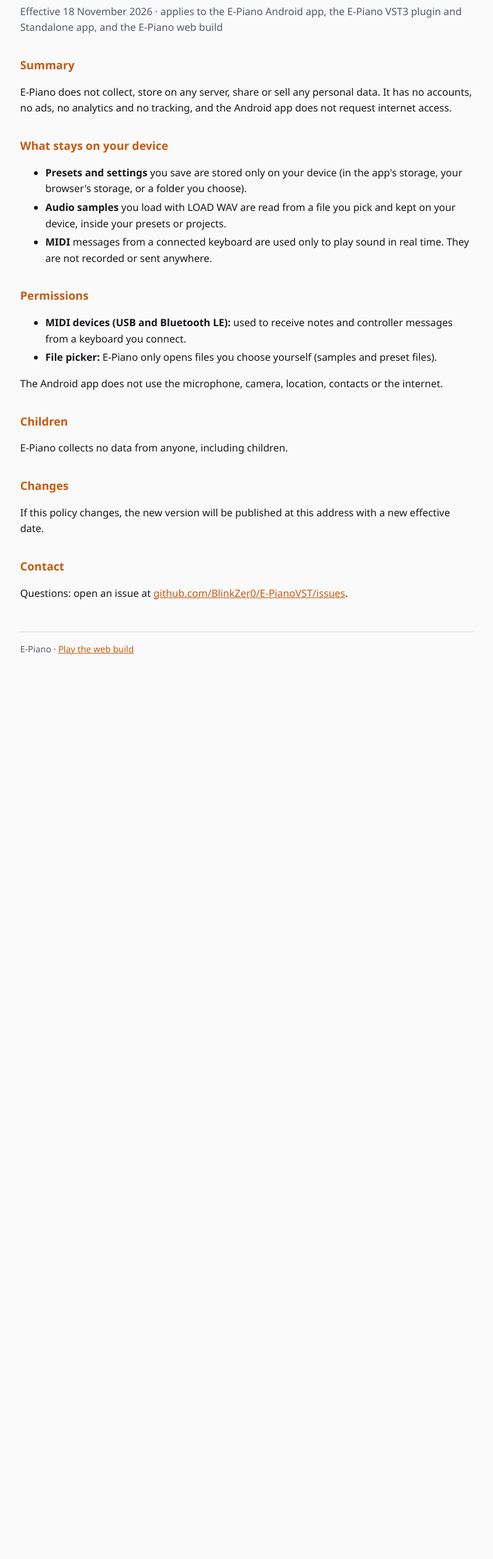
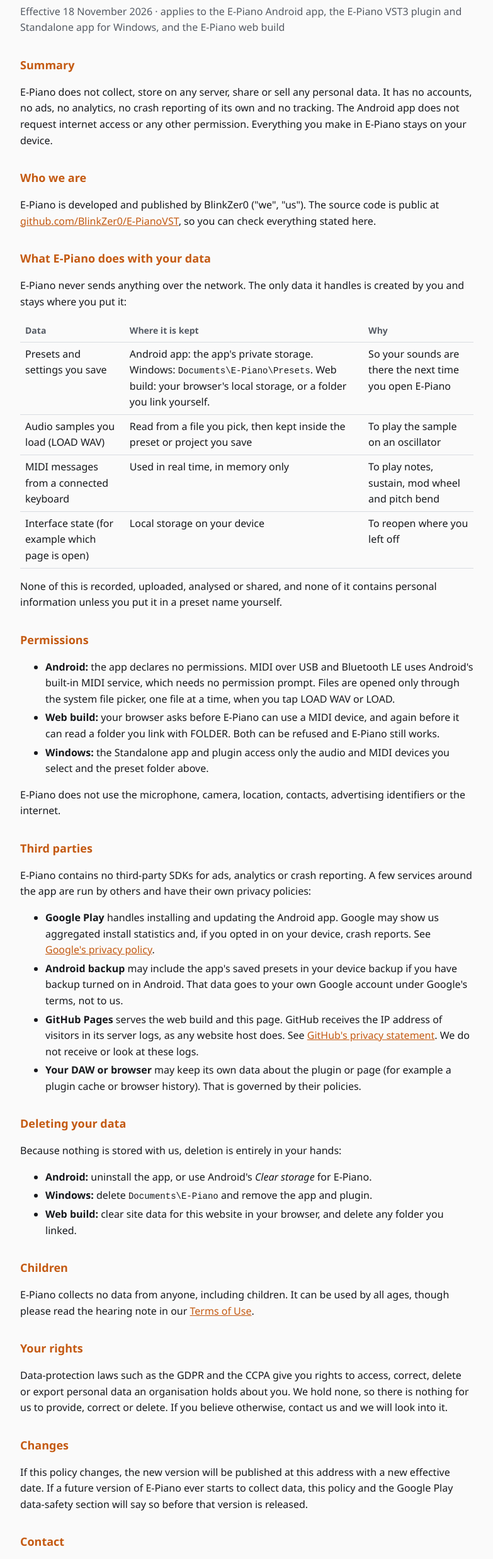
Before and after one commit to BlinkZer0/E-PianoVST, a plain HTML site: page docs/privacy.html in a window 1280 px wide. Shown: the part 83-2559 px from the top of the page at 63% size, without its empty margins (248-1031 px from the left). Before the commit the page ends 1190 px from the top, so only its background shows below. Drawn offline with Linux system fonts and the light colour scheme.

Commit message:
pp and TOS

```diff
--- a/docs/privacy.html
+++ b/docs/privacy.html
@@ -14,41 +14,73 @@
   h2 { font-size: 18px; margin: 32px 0 8px; color: var(--accent); }
   a { color: var(--accent); }
   li { margin: 4px 0; }
+  code { font-size: 14px; }
+  table { border-collapse: collapse; width: 100%; margin: 8px 0 16px; }
+  th, td { text-align: left; vertical-align: top; padding: 6px 8px; border-bottom: 1px solid var(--edge); }
+  th { color: var(--muted); font-weight: 600; font-size: 14px; }
   footer { margin-top: 48px; padding-top: 16px; border-top: 1px solid var(--edge); color: var(--muted); font-size: 14px; }
 </style>
 </head>
 <body>
 <main>
   <h1>E-Piano Privacy Policy</h1>
-  <p class="date">Effective 18 November 2026 · applies to the E-Piano Android app, the E-Piano VST3 plugin and Standalone app, and the E-Piano web build</p>
+  <p class="date">Effective 18 November 2026 · applies to the E-Piano Android app, the E-Piano VST3 plugin and Standalone app for Windows, and the E-Piano web build</p>
 
   <h2>Summary</h2>
-  <p>E-Piano does not collect, store on any server, share or sell any personal data. It has no accounts, no ads, no analytics and no tracking, and the Android app does not request internet access.</p>
+  <p>E-Piano does not collect, store on any server, share or sell any personal data. It has no accounts, no ads, no analytics, no crash reporting of its own and no tracking. The Android app does not request internet access or any other permission. Everything you make in E-Piano stays on your device.</p>
 
-  <h2>What stays on your device</h2>
-  <ul>
-    <li><b>Presets and settings</b> you save are stored only on your device (in the app's storage, your browser's storage, or a folder you choose).</li>
-    <li><b>Audio samples</b> you load with LOAD WAV are read from a file you pick and kept on your device, inside your presets or projects.</li>
-    <li><b>MIDI</b> messages from a connected keyboard are used only to play sound in real time. They are not recorded or sent anywhere.</li>
-  </ul>
+  <h2>Who we are</h2>
+  <p>E-Piano is developed and published by BlinkZer0 ("we", "us"). The source code is public at <a href="https://github.com/BlinkZer0/E-PianoVST">github.com/BlinkZer0/E-PianoVST</a>, so you can check everything stated here.</p>
+
+  <h2>What E-Piano does with your data</h2>
+  <p>E-Piano never sends anything over the network. The only data it handles is created by you and stays where you put it:</p>
+  <table>
+    <tr><th>Data</th><th>Where it is kept</th><th>Why</th></tr>
+    <tr><td>Presets and settings you save</td><td>Android app: the app's private storage. Windows: <code>Documents\E-Piano\Presets</code>. Web build: your browser's local storage, or a folder you link yourself.</td><td>So your sounds are there the next time you open E-Piano</td></tr>
+    <tr><td>Audio samples you load (LOAD WAV)</td><td>Read from a file you pick, then kept inside the preset or project you save</td><td>To play the sample on an oscillator</td></tr>
+    <tr><td>MIDI messages from a connected keyboard</td><td>Used in real time, in memory only</td><td>To play notes, sustain, mod wheel and pitch bend</td></tr>
+    <tr><td>Interface state (for example which page is open)</td><td>Local storage on your device</td><td>To reopen where you left off</td></tr>
+  </table>
+  <p>None of this is recorded, uploaded, analysed or shared, and none of it contains personal information unless you put it in a preset name yourself.</p>
 
   <h2>Permissions</h2>
   <ul>
-    <li><b>MIDI devices (USB and Bluetooth LE):</b> used to receive notes and controller messages from a keyboard you connect.</li>
-    <li><b>File picker:</b> E-Piano only opens files you choose yourself (samples and preset files).</li>
+    <li><b>Android:</b> the app declares no permissions. MIDI over USB and Bluetooth LE uses Android's built-in MIDI service, which needs no permission prompt. Files are opened only through the system file picker, one file at a time, when you tap LOAD WAV or LOAD.</li>
+    <li><b>Web build:</b> your browser asks before E-Piano can use a MIDI device, and again before it can read a folder you link with FOLDER. Both can be refused and E-Piano still works.</li>
+    <li><b>Windows:</b> the Standalone app and plugin access only the audio and MIDI devices you select and the preset folder above.</li>
   </ul>
-  <p>The Android app does not use the microphone, camera, location, contacts or the internet.</p>
+  <p>E-Piano does not use the microphone, camera, location, contacts, advertising identifiers or the internet.</p>
+
+  <h2>Third parties</h2>
+  <p>E-Piano contains no third-party SDKs for ads, analytics or crash reporting. A few services around the app are run by others and have their own privacy policies:</p>
+  <ul>
+    <li><b>Google Play</b> handles installing and updating the Android app. Google may show us aggregated install statistics and, if you opted in on your device, crash reports. See <a href="https://policies.google.com/privacy">Google's privacy policy</a>.</li>
+    <li><b>Android backup</b> may include the app's saved presets in your device backup if you have backup turned on in Android. That data goes to your own Google account under Google's terms, not to us.</li>
+    <li><b>GitHub Pages</b> serves the web build and this page. GitHub receives the IP address of visitors in its server logs, as any website host does. See <a href="https://docs.github.com/site-policy/privacy-policies/github-general-privacy-statement">GitHub's privacy statement</a>. We do not receive or look at these logs.</li>
+    <li><b>Your DAW or browser</b> may keep its own data about the plugin or page (for example a plugin cache or browser history). That is governed by their policies.</li>
+  </ul>
+
+  <h2>Deleting your data</h2>
+  <p>Because nothing is stored with us, deletion is entirely in your hands:</p>
+  <ul>
+    <li><b>Android:</b> uninstall the app, or use Android's <i>Clear storage</i> for E-Piano.</li>
+    <li><b>Windows:</b> delete <code>Documents\E-Piano</code> and remove the app and plugin.</li>
+    <li><b>Web build:</b> clear site data for this website in your browser, and delete any folder you linked.</li>
+  </ul>
 
   <h2>Children</h2>
-  <p>E-Piano collects no data from anyone, including children.</p>
+  <p>E-Piano collects no data from anyone, including children. It can be used by all ages, though please read the hearing note in our <a href="terms.html">Terms of Use</a>.</p>
+
+  <h2>Your rights</h2>
+  <p>Data-protection laws such as the GDPR and the CCPA give you rights to access, correct, delete or export personal data an organisation holds about you. We hold none, so there is nothing for us to provide, correct or delete. If you believe otherwise, contact us and we will look into it.</p>
 
   <h2>Changes</h2>
-  <p>If this policy changes, the new version will be published at this address with a new effective date.</p>
+  <p>If this policy changes, the new version will be published at this address with a new effective date. If a future version of E-Piano ever starts to collect data, this policy and the Google Play data-safety section will say so before that version is released.</p>
 
   <h2>Contact</h2>
-  <p>Questions: open an issue at <a href="https://github.com/BlinkZer0/E-PianoVST/issues">github.com/BlinkZer0/E-PianoVST/issues</a>.</p>
+  <p>Open an issue at <a href="https://github.com/BlinkZer0/E-PianoVST/issues">github.com/BlinkZer0/E-PianoVST/issues</a>, or use the contact email shown on the Google Play listing.</p>
 
-  <footer>E-Piano · <a href="./">Play the web build</a></footer>
+  <footer>E-Piano · <a href="terms.html">Terms of Use</a> · <a href="./">Play the web build</a></footer>
 </main>
 </body>
 </html>
```
Also changed, not shown: docs/terms.html (added, +99 -0 lines), 4 other files.
